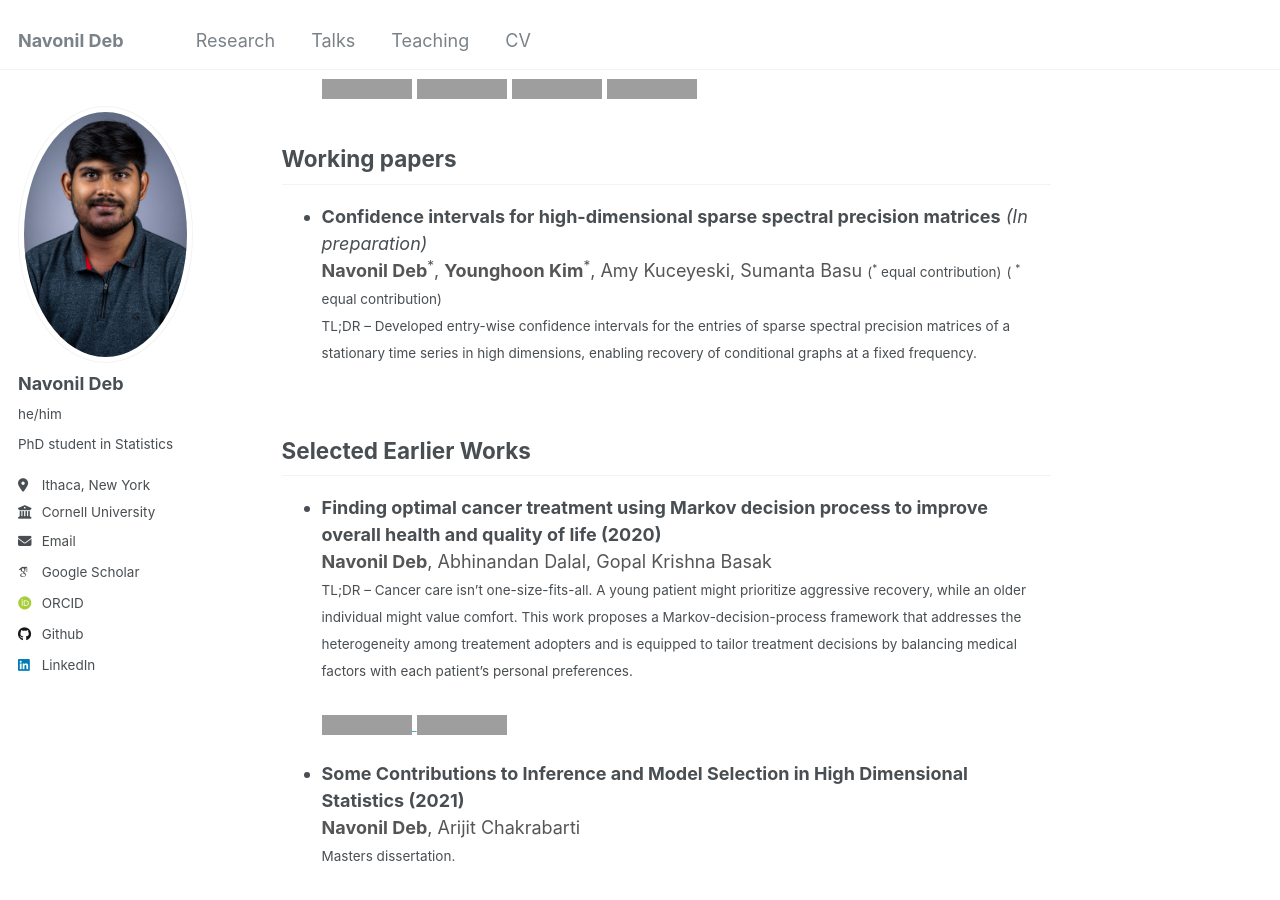
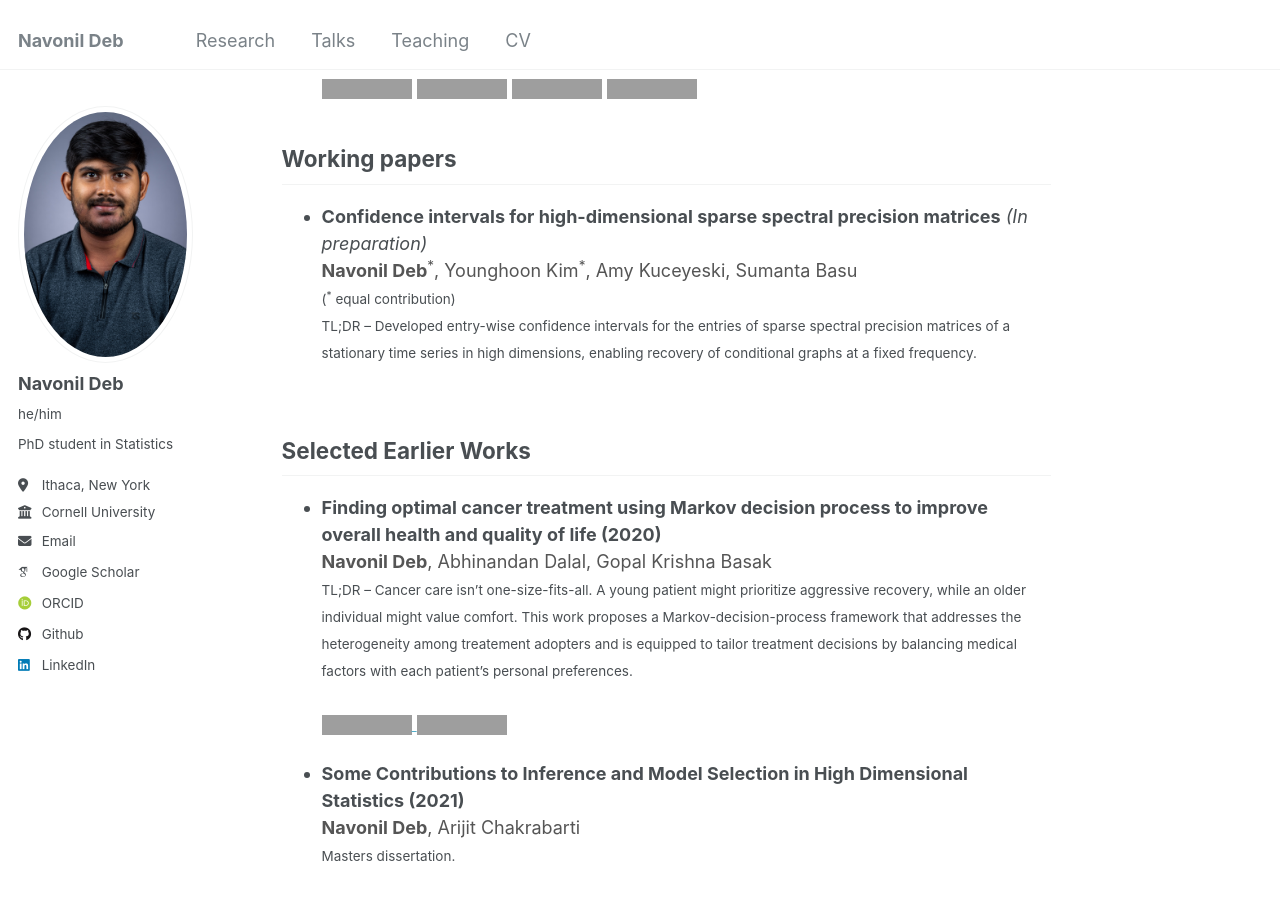
Before and after one commit to navonildeb/navonildeb.github.io, a Jekyll site: the page built from _publications/publications.md, in a window 1280 px wide and 900 px high, scrolled down 978 px, cut to the strip 0-900 px from the top of the window. Built offline with Jekyll 4.4.1, drawn with Linux system fonts in a browser that asks for light colours; some web fonts are replaced; grey boxes are pictures that could not be loaded.

Commit message:
Update publications.md

```diff
--- a/_publications/publications.md
+++ b/_publications/publications.md
@@ -41,13 +41,12 @@ hide_title: false
 
 * <span style="font-weight:bold">Confidence intervals for high-dimensional sparse spectral precision matrices</span> <em>(In preparation)</em><br>
   <span style="color:#555">
-  <strong>Navonil Deb</strong><sup>*</sup>,
-  <strong>Younghoon Kim</strong><sup>*</sup>,
-  Amy Kuceyeski,
-  Sumanta Basu
-</span>
-<small>(<sup>*</sup> equal contribution)</small>
-  <small>( <sup>*</sup> equal contribution)</small><br>
+    <strong>Navonil Deb</strong><sup>&#42;</sup>,
+    Younghoon Kim<sup>&#42;</sup>,
+    Amy Kuceyeski,
+    Sumanta Basu
+  </span><br>
+  <small>(<sup>&#42;</sup> equal contribution)</small><br>
   <small>
   TL;DR – Developed entry-wise confidence intervals for the entries of sparse spectral precision matrices of a stationary time series in high dimensions, enabling recovery of conditional graphs at a fixed frequency.
   </small><br><br>
```
